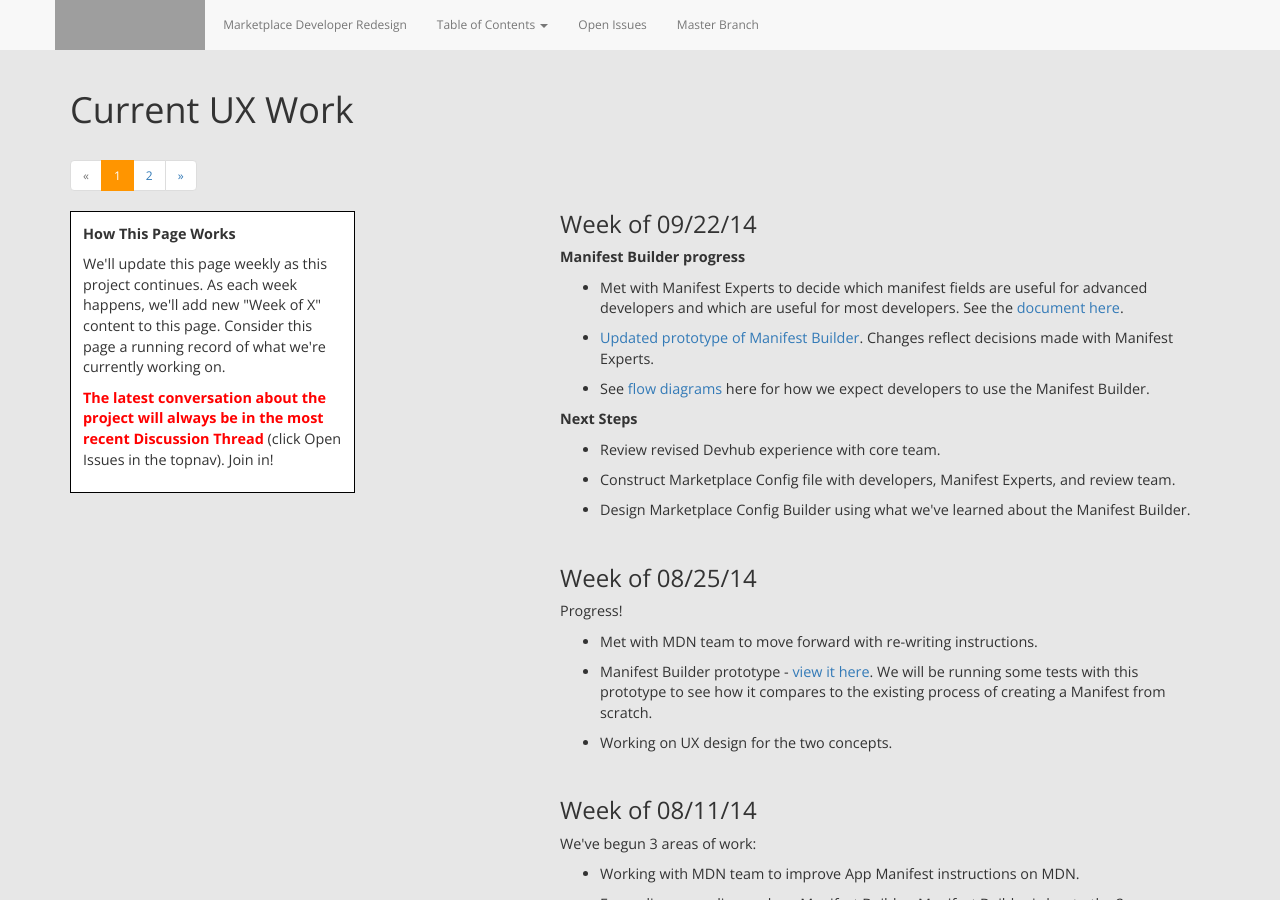
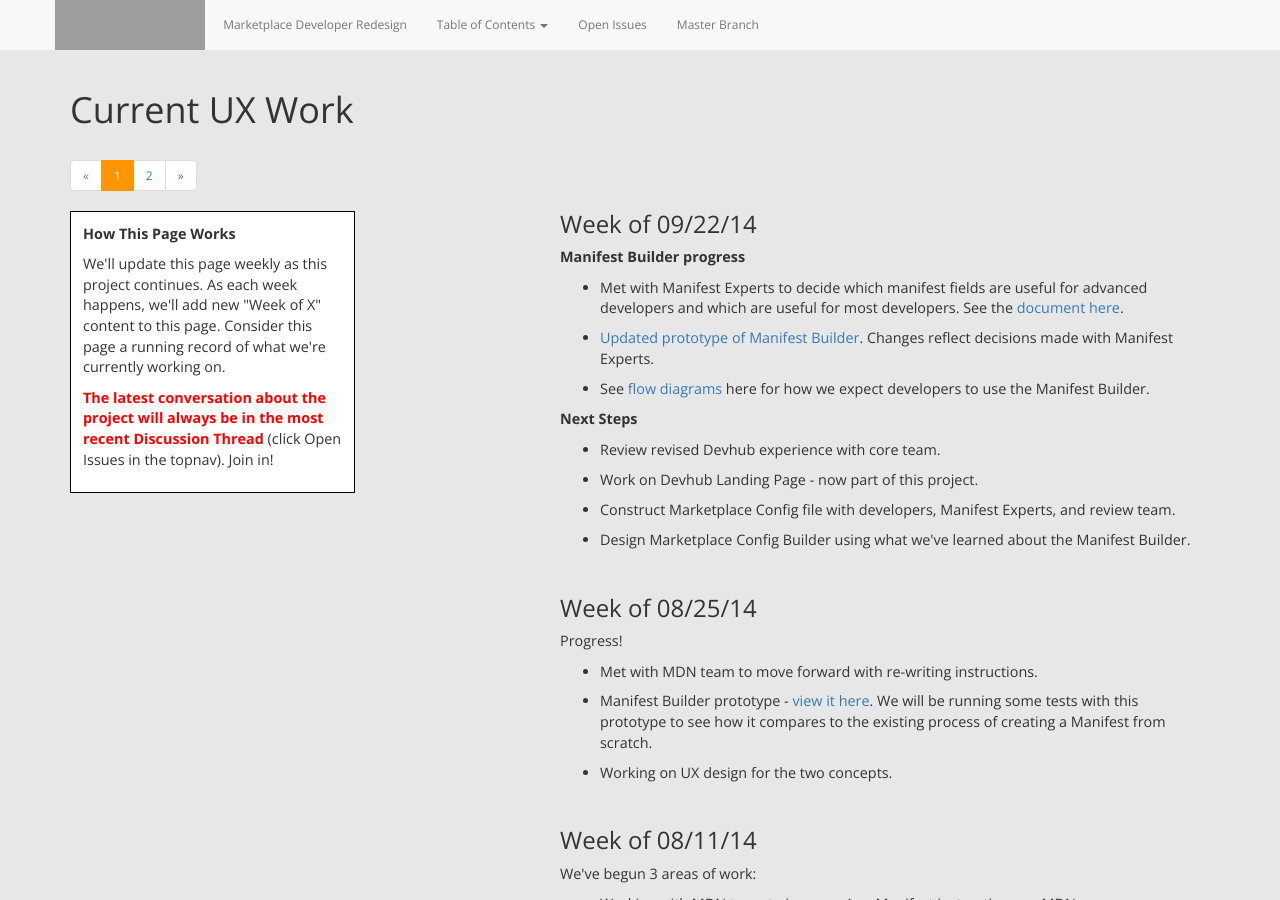
Before and after one commit to MarketplaceUX/devhub-redesign, a Jekyll site: the page built from current_ux.html, in a window 1280 px wide and 900 px high. Built offline with Jekyll 4.4.1, drawn with Linux system fonts in a browser that asks for light colours; nearby versions of some CDN libraries; grey boxes are pictures that could not be loaded.

Commit message:
update current ux work

```diff
--- a/current_ux.html
+++ b/current_ux.html
@@ -54,6 +54,7 @@ multisequence: current_ux
     <p class="longText"><b>Next Steps</b>
   		<ul class="longText">
   			<li>Review revised Devhub experience with core team.</li>
+  			<li>Work on Devhub Landing Page - now part of this project.</li>
   			<li>Construct Marketplace Config file with developers, Manifest Experts, and review team.</li>
   			<li>Design Marketplace Config Builder using what we've learned about the Manifest Builder.</li>
   		</ul>
```
